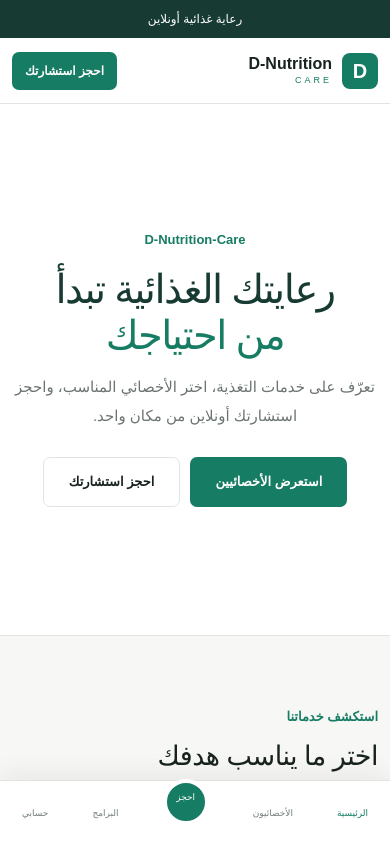
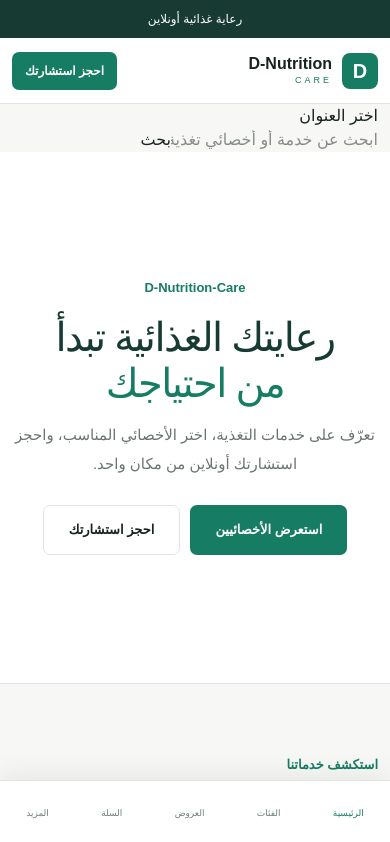
Before and after one commit to khaled19961/-D-Nutrition-Care, a Next.js app: page / in a window 390 px wide. Shown: the top 842 px of the page. Built offline with nearby package versions, Linux system fonts and the light colour scheme; no server answers.

Commit message:
feat: add storefront search and mobile navigation

```diff
--- a/app/page.tsx
+++ b/app/page.tsx
@@ -44,6 +44,8 @@ export default function HomePage() {
           </div>
         </div>
       </header>
+
+      <div className="store-tools"><div className="container store-tools-inner"><a href="/more#location">اختر العنوان</a><form action="/nutritionists" method="get" className="site-search"><input name="q" aria-label="ابحث عن خدمة أو أخصائي" placeholder="ابحث عن خدمة أو أخصائي تغذية" /><button type="submit">بحث</button></form></div></div>
 
       <section className="hero">
         <div className="container hero-content">
@@ -146,10 +148,10 @@ export default function HomePage() {
 
       <nav className="mobile-nav" aria-label="التنقل للجوال">
         <a className="active" href="/"><small>الرئيسية</small></a>
-        <a href="/nutritionists"><small>الأخصائيون</small></a>
-        <a href="/booking" className="mobile-book"><small>احجز</small></a>
-        <a href="/programs"><small>البرامج</small></a>
-        <a href="/auth/login"><small>حسابي</small></a>
+        <a href="/categories"><small>الفئات</small></a>
+        <a href="/offers"><small>العروض</small></a>
+        <a href="/cart"><small>السلة</small></a>
+        <a href="/more"><small>المزيد</small></a>
       </nav>
     </main>
   );
```
